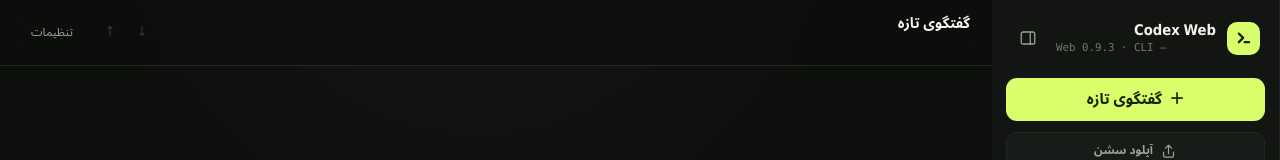
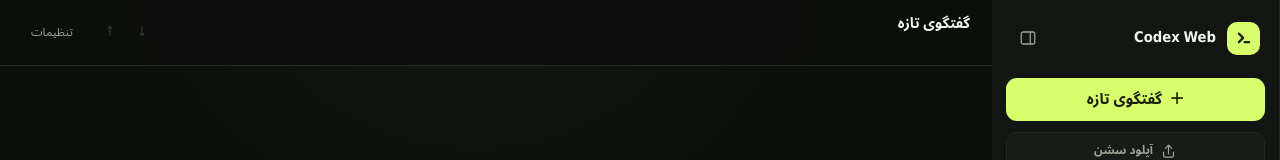
Before and after one commit to msadegh/codex-web, a website: page public/index.html in a window 1280 px wide. Shown: the top 160 px of the page. Drawn offline with Linux system fonts and the light colour scheme; no server answers.

Commit message:
fix: source version label only from server status

```diff
--- a/package.json
+++ b/package.json
@@ -1,6 +1,6 @@
 {
   "name": "codex-web",
-  "version": "0.9.3",
+  "version": "0.9.4",
   "type": "module",
   "description": "An unofficial, localhost-only browser interface for Codex CLI and Claude Code CLI.",
   "repository": {
--- a/public/index.html
+++ b/public/index.html
@@ -24,9 +24,7 @@
           </div>
           <div>
             <strong>Codex Web</strong>
-            <span class="brand-version" id="version-label" dir="ltr">
-              Web 0.9.3 · CLI —
-            </span>
+            <span class="brand-version" id="version-label" dir="ltr" aria-live="polite"></span>
           </div>
           <button
             class="icon-button sidebar-close"
```
